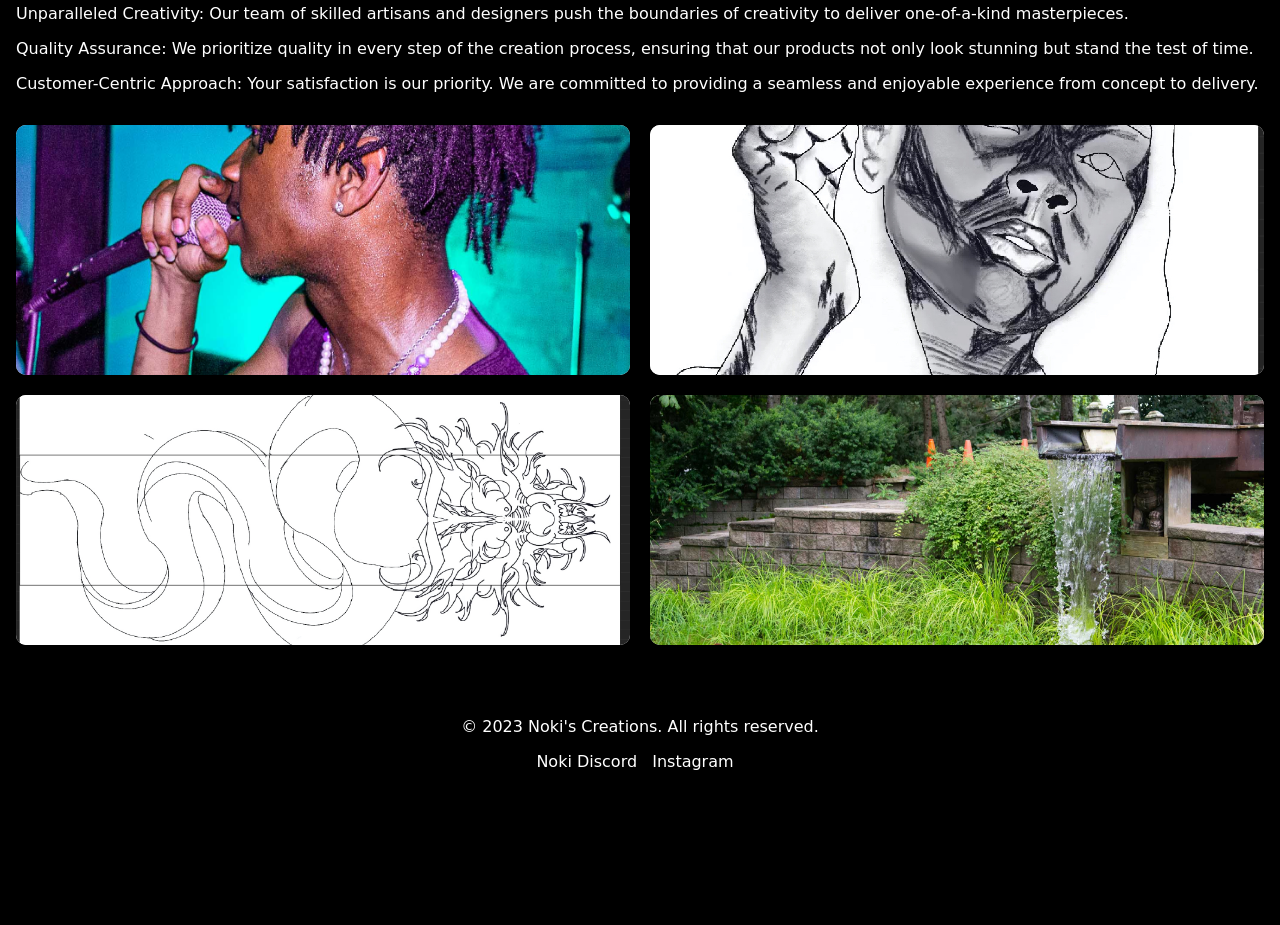
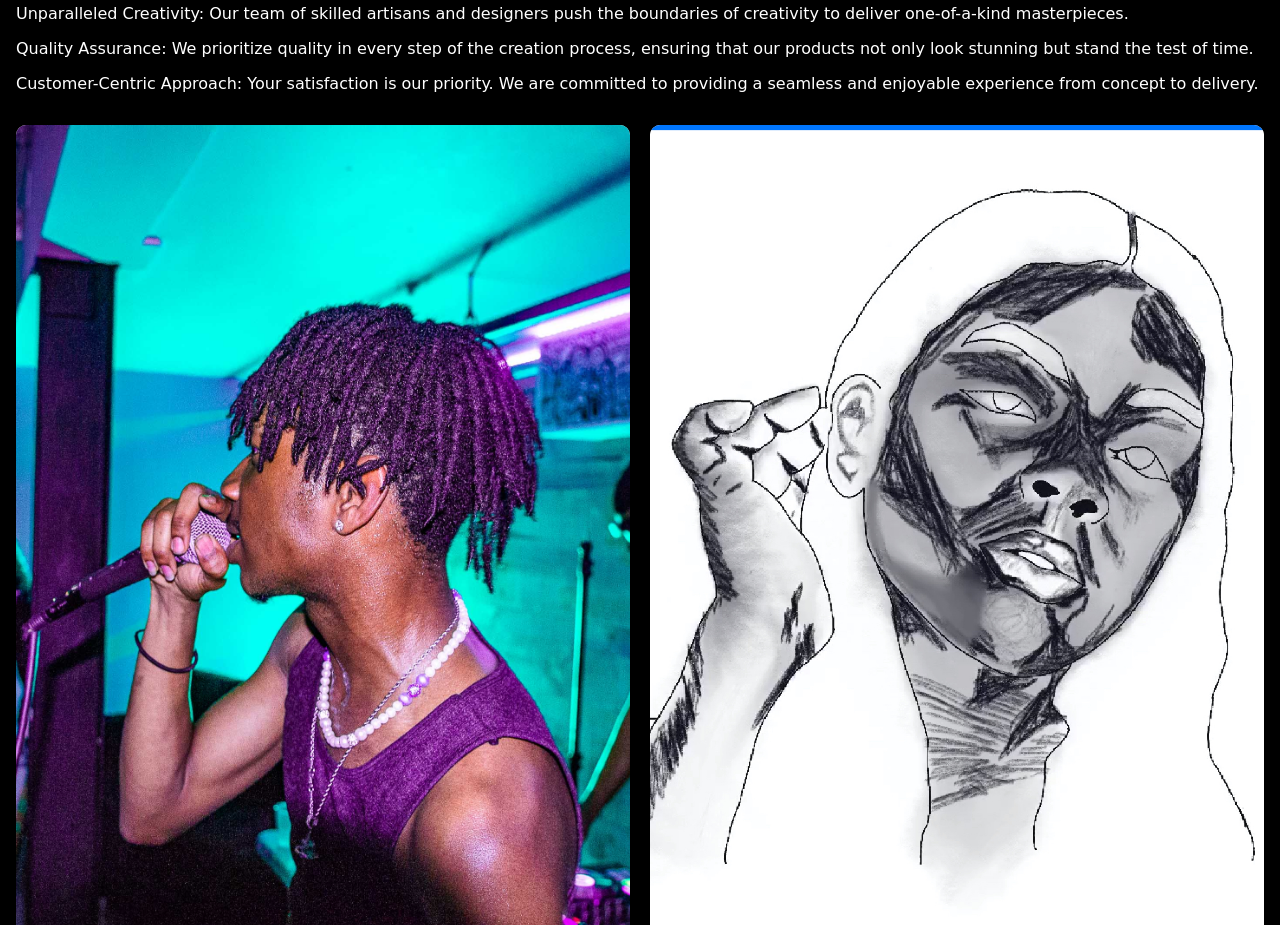
Before and after one commit to haa0018/-mtm6201-midterm, a plain HTML site: page index.html in a window 1280 px wide. Shown: the part 980-1905 px from the top of the page. Before the commit the page ends 1759 px from the top, so only its background shows below. Drawn offline with Linux system fonts and the light colour scheme; a web font is replaced by a local one.

Commit message:
better ?

```diff
--- a/styles.css
+++ b/styles.css
@@ -142,8 +142,8 @@ footer {
 .homepage-categories {
     display: grid;
     grid-template-columns: repeat(2, 1fr);
+    grid-template-rows: repeat(2, 1fr);
     gap: 20px;
-    margin-top: 20px;
 }
 
 .category {
@@ -153,7 +153,7 @@ footer {
     transition: transform 0.3s;
     background-color: white;
     border-radius: 10px;
-    height: 250px;
+    height: 100%;
 }
 
 .category img {
```
